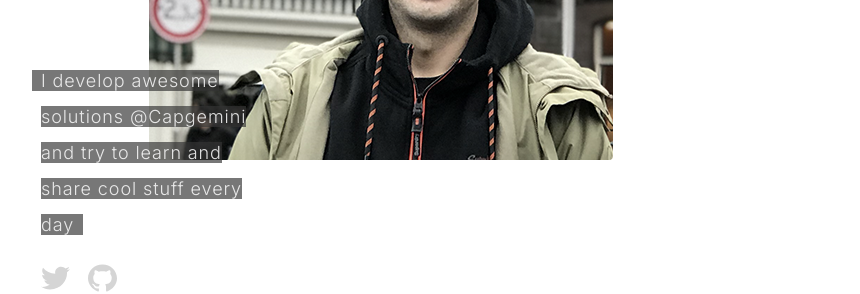
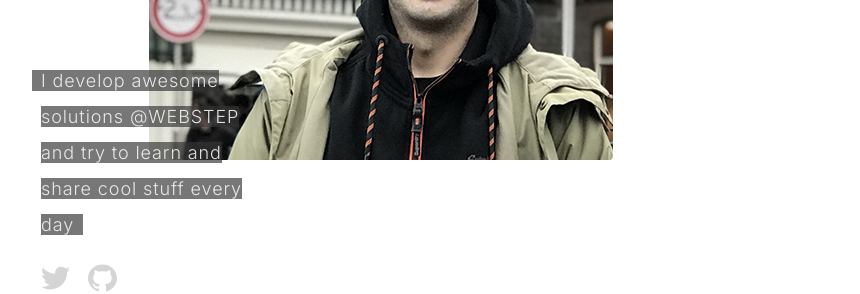
Before and after one commit to syntax-punk/syntaxpunkdotcom, a Next.js app: page / in a window 1280 px wide. Shown: the part 431-725 px from the top of the page, without its empty margins (259-1119 px from the left). Built offline with nearby package versions, Linux system fonts and the light colour scheme.

Commit message:
Added netlify

```diff
--- a/pages/index.tsx
+++ b/pages/index.tsx
@@ -18,7 +18,7 @@ const Home = () => {
           <img loading="lazy" className="photo" src="/images/me_am.png" alt="Photo of me"/>
           <article>
               <span>
-                I develop awesome solutions @Capgemini and
+                I develop awesome solutions @WEBSTEP and
                 try to learn and share cool stuff every day
               </span>
               <div className="icons-row">
```
Also changed, not shown: 2 other files (tests, documents, lock files or other folders).
